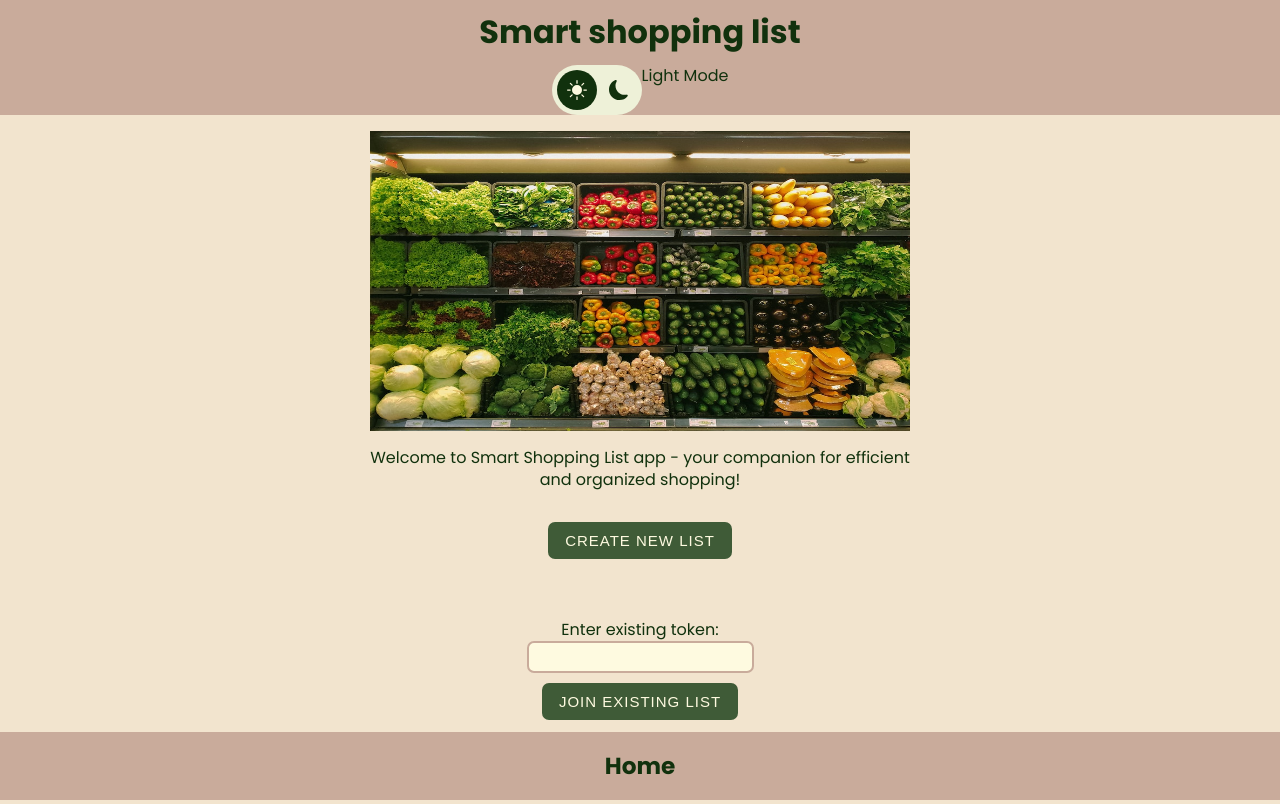
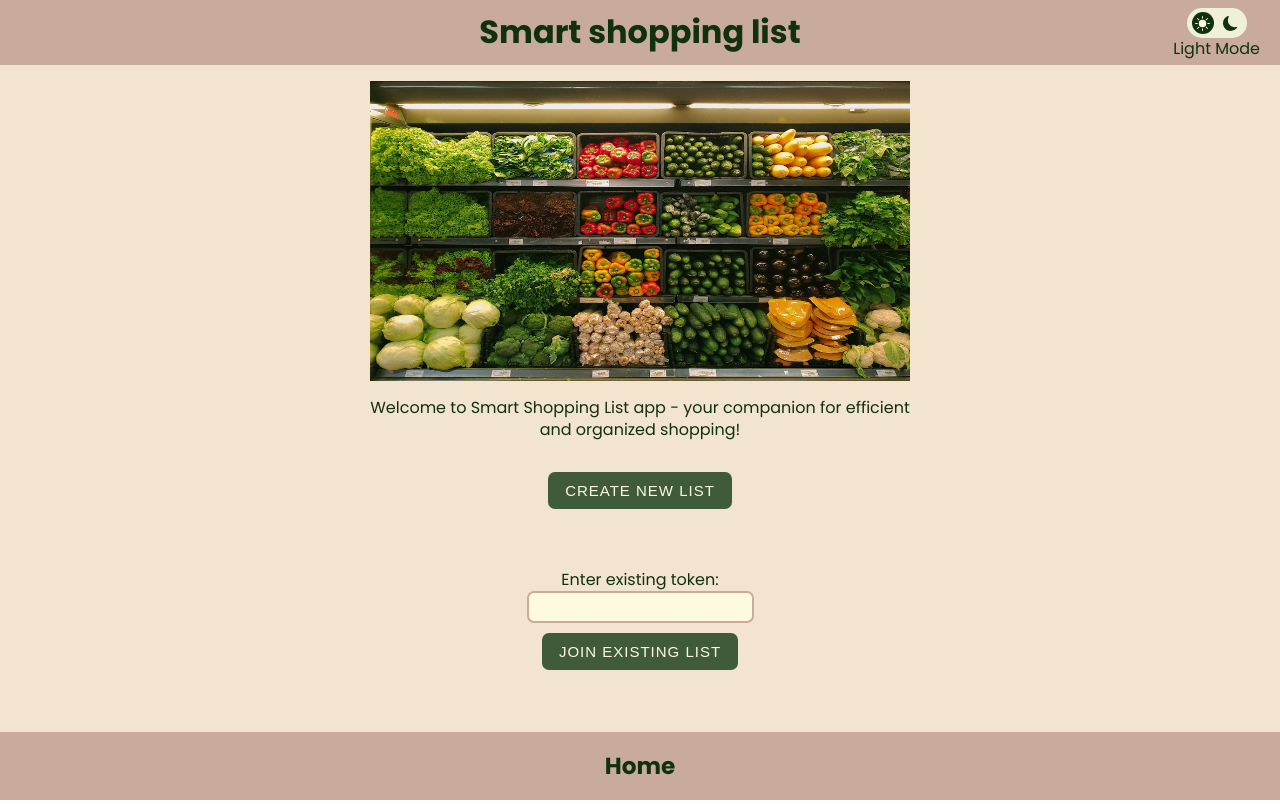
Before and after one commit to the-collab-lab/tcl-60-smart-shopping-list, a React (Vite) app: page / in a window 1280 px wide. Built offline with nearby package versions, Linux system fonts and the light colour scheme.

Commit message:
position dark mode toggle on top right

```diff
--- a/src/components/DarkModeToggle.css
+++ b/src/components/DarkModeToggle.css
@@ -1,8 +1,9 @@
 #switch {
 	position: relative;
-	display: inline-block;
-	width: 90px;
-	height: 50px;
+	display: block;
+	width: 60px;
+	height: 30px;
+	margin: 0 auto;
 }
 #switch input {
 	width: 0;
@@ -28,18 +29,18 @@
 #slider svg {
 	position: absolute;
 	z-index: 120;
-	height: 20px;
-	width: 20px;
+	height: 15px;
+	width: 15px;
 }
 #slider svg[data-icon='light'] {
 	color: var(--color-switcher-light);
 
-	left: 15px;
+	left: 8px;
 }
 
 #slider svg[data-icon='dark'] {
 	color: var(--color-switcher-dark);
-	right: 13px;
+	right: 9px;
 }
 
 #slider:before {
@@ -48,16 +49,16 @@
 	background-color: var(--color-text);
 	z-index: 110;
 	content: '';
-	height: 40px;
-	width: 40px;
+	height: 22px;
+	width: 22px;
 	left: 5px;
-	bottom: 5px;
+	bottom: 4px;
 	transition: transform 0.4s ease-out;
 	border-radius: 50%;
 }
 input:checked + #slider:before {
 	/* background-color: var(--color-accent-primary-alt); */
-	transform: translateX(41px);
+	transform: translateX(26px);
 	content: '';
 }
 
--- a/src/components/ListItem.css
+++ b/src/components/ListItem.css
@@ -4,7 +4,7 @@
 	flex-direction: row;
 	font-size: 1.2em;
 	margin-bottom: 0.6em;
-	background-color: var(--color-light-brown);
+	background-color: var(--color-accent-primary-alt);
 	padding: 1em 0.5em;
 	border-radius: 7px;
 }
--- a/src/views/Layout.css
+++ b/src/views/Layout.css
@@ -28,6 +28,11 @@
 .Layout-header h1 {
 	color: var(--color-text);
 	margin: 1rem 0;
+}
+#dark-mode-switcher {
+	position: absolute;
+	right: 20px;
+	top: 8px;
 }
 
 .Layout-main {
--- a/src/views/Layout.jsx
+++ b/src/views/Layout.jsx
@@ -14,7 +14,9 @@ export function Layout({ token }) {
 			<div className="Layout" id={isChecked ? 'theme-dark' : 'theme-light'}>
 				<header className="Layout-header">
 					<h1>Smart shopping list</h1>
-					<DarkMode isChecked={isChecked} onChange={onChange} />
+					<div id="dark-mode-switcher">
+						<DarkMode isChecked={isChecked} onChange={onChange} />
+					</div>
 				</header>
 				<main className="Layout-main">
 					<Outlet />
```
